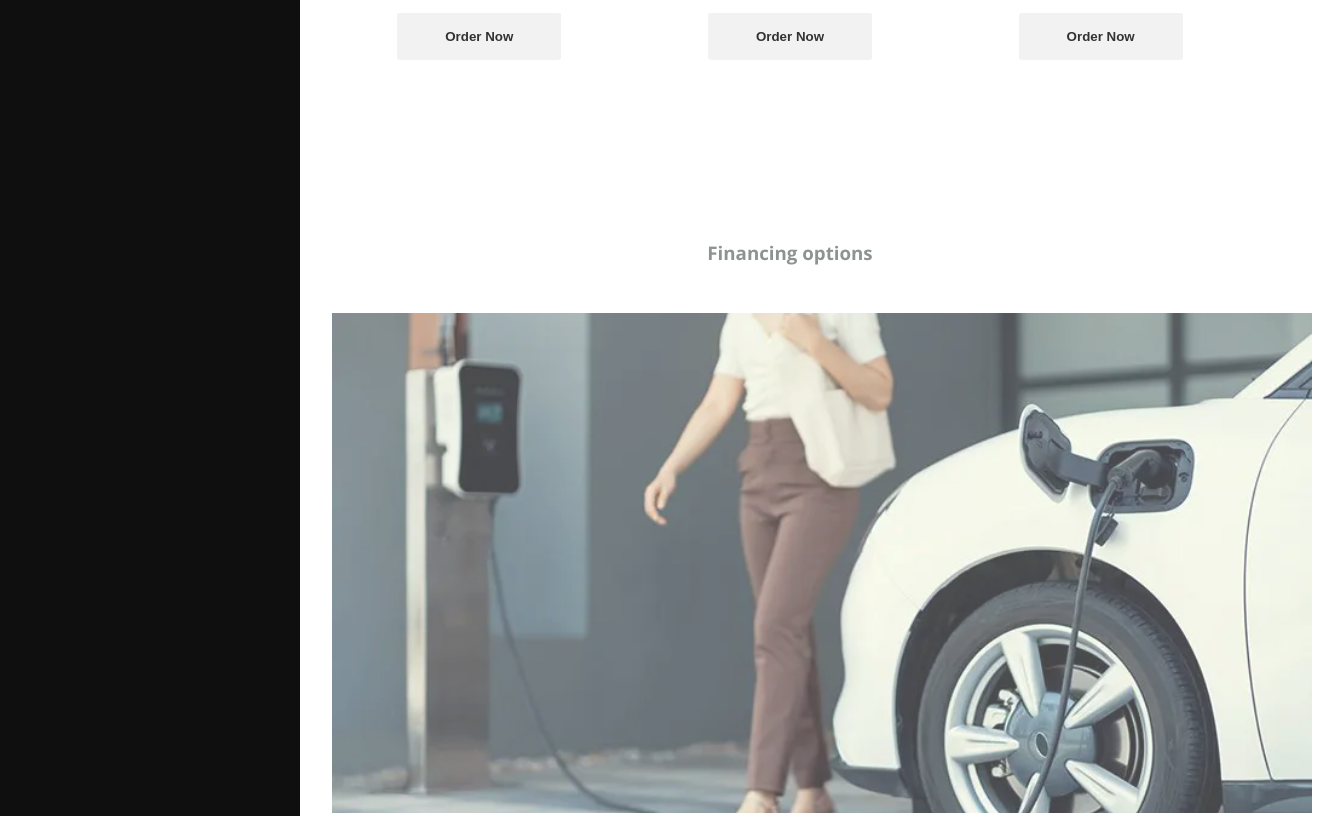
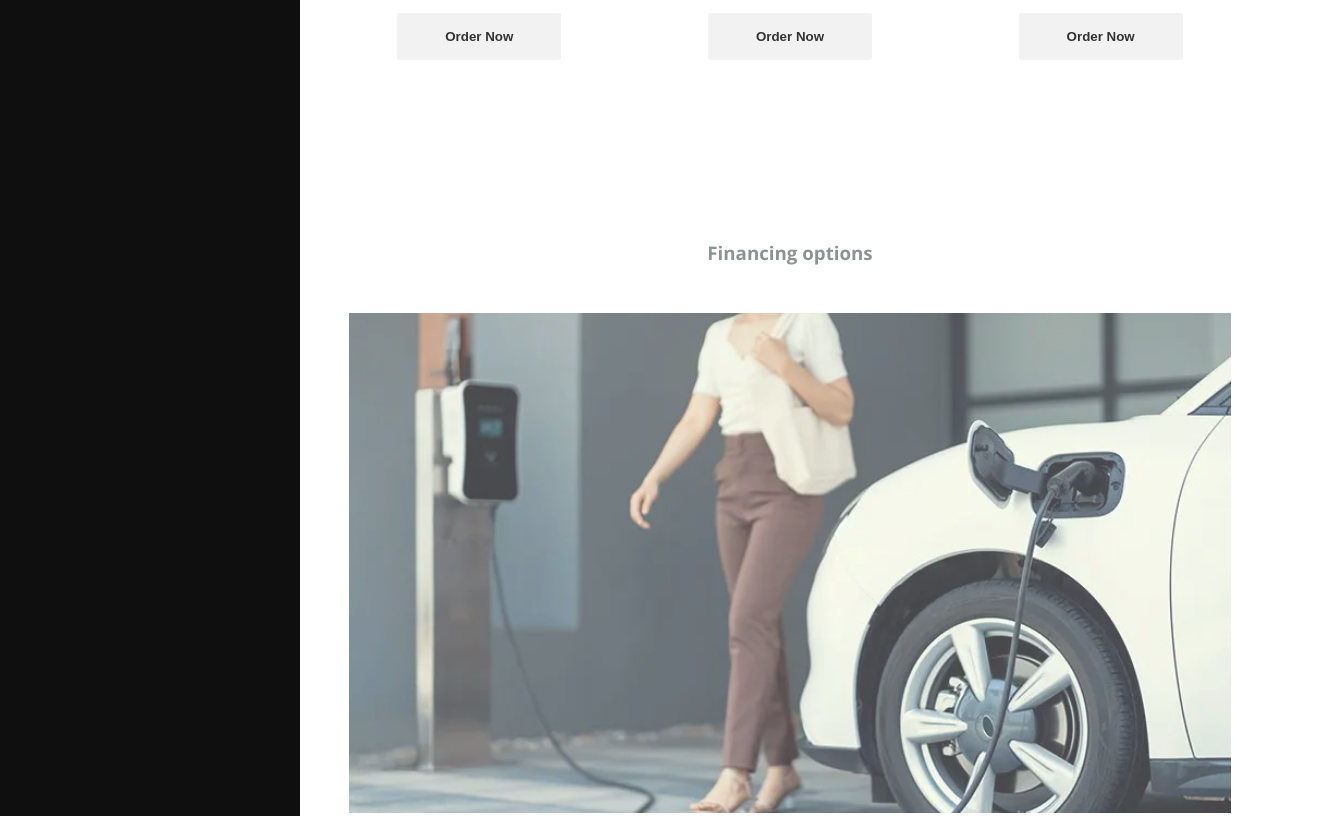
Before and after one commit to andreslpzp/css_avanzado_prueba_animacionesCSS, a plain HTML site: page index.html in a window 1280 px wide. Shown: the part 1265-2081 px from the top of the page, 1344 px wide, since content can reach past the window. Drawn offline with nearby package versions, Linux system fonts and the light colour scheme.

Commit message:
fixed images in assistance section that used space in the right

```diff
--- a/assets/css/style.css
+++ b/assets/css/style.css
@@ -222,7 +222,7 @@ aside .widget li {
 }
 
 .assistance .card img{
-    width: 100%;
+    width: 80%;
     height: 500px;
     object-fit: cover;
     text-align: center;
@@ -354,7 +354,10 @@ footer .copyright {
     }
     .products .card img {
         height: 180px;
+    }
 
+    .assistance .card img{
+        width: 90%;
     }
 
     .footer{
```
